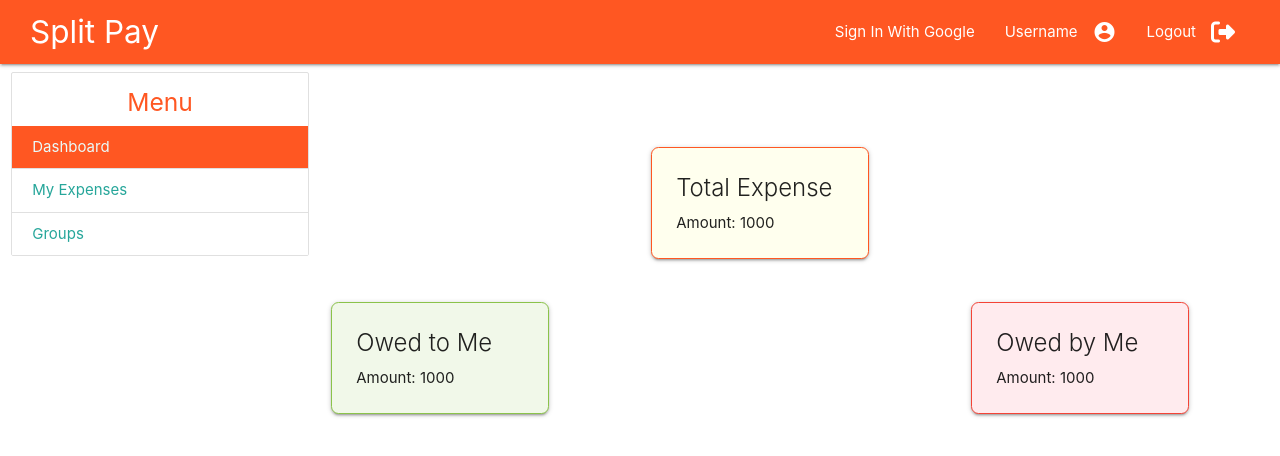
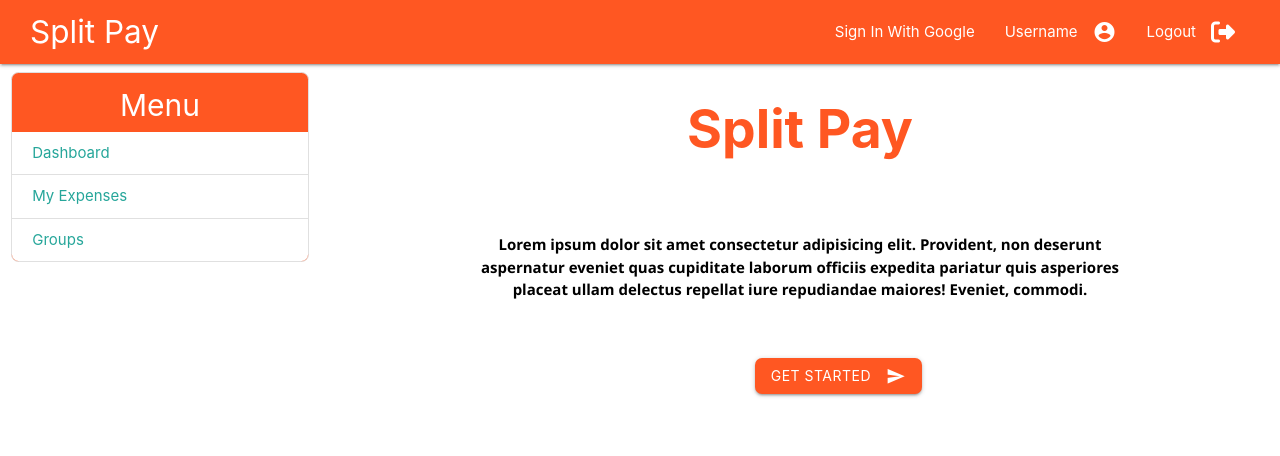
Before and after one commit to Akkiro45/split-pay, an Angular app: page / in a window 1280 px wide. Shown: the top 456 px of the page. Built offline with nearby package versions, Linux system fonts and the light colour scheme.

Commit message:
basic routes defined

```diff
--- a/package.json
+++ b/package.json
@@ -19,6 +19,7 @@
     "@angular/platform-browser": "~10.0.4",
     "@angular/platform-browser-dynamic": "~10.0.4",
     "@angular/router": "~10.0.4",
+    "jquery": "^3.5.1",
     "rxjs": "~6.5.5",
     "tslib": "^2.0.0",
     "zone.js": "~0.10.3"
@@ -27,9 +28,10 @@
     "@angular-devkit/build-angular": "~0.1000.3",
     "@angular/cli": "~10.0.3",
     "@angular/compiler-cli": "~10.0.4",
-    "@types/node": "^12.11.1",
     "@types/jasmine": "~3.5.0",
     "@types/jasminewd2": "~2.0.3",
+    "@types/jquery": "^3.5.1",
+    "@types/node": "^12.11.1",
     "codelyzer": "^6.0.0",
     "jasmine-core": "~3.5.0",
     "jasmine-spec-reporter": "~5.0.0",
--- a/src/app/app-routing.module.ts
+++ b/src/app/app-routing.module.ts
@@ -1,7 +1,28 @@
 import { NgModule } from '@angular/core';
 import { Routes, RouterModule } from '@angular/router';
+import { DashboardComponent } from './dashboard/dashboard.component';
+import { LandingComponent } from './landing/landing.component';
+import { PersonalComponent } from './personal/personal.component';
+import { GroupsComponent } from './groups/groups.component';
 
-const routes: Routes = [];
+const routes: Routes = [
+  {
+    path: '',
+    component: LandingComponent
+  },
+  {
+    path: 'dashboard',
+    component: DashboardComponent
+  },
+  {
+    path: 'personal',
+    component: PersonalComponent
+  },
+  {
+    path: 'groups',
+    component: GroupsComponent
+  },
+];
 
 @NgModule({
   imports: [RouterModule.forRoot(routes)],
--- a/src/app/app.component.html
+++ b/src/app/app.component.html
@@ -7,8 +7,10 @@
     </div>
 
     <div class="col s12 m8 l9">
+        <router-outlet></router-outlet>
         <!-- <app-landing></app-landing> -->
-        <app-dashboard></app-dashboard>
+        <!-- <app-dashboard></app-dashboard>
+        <app-personal></app-personal> -->
     </div>
 
 </div>
--- /dev/null
+++ b/src/app/groups/groups.component.html
@@ -0,0 +1 @@
+<p>groups works!</p>
--- /dev/null
+++ b/src/app/groups/groups.component.ts
@@ -0,0 +1,15 @@
+import { Component, OnInit } from '@angular/core';
+
+@Component({
+  selector: 'app-groups',
+  templateUrl: './groups.component.html',
+  styleUrls: ['./groups.component.css']
+})
+export class GroupsComponent implements OnInit {
+
+  constructor() { }
+
+  ngOnInit(): void {
+  }
+
+}
--- a/src/app/header/header.component.ts
+++ b/src/app/header/header.component.ts
@@ -14,5 +14,5 @@ export class HeaderComponent implements OnInit {
 }
 
 $(document).ready(function () {
-  $('.sidenav').sidenav();
+  (<any>$('.sidenav')).sidenav();
 });
--- a/src/app/side-nav/side-nav.component.css
+++ b/src/app/side-nav/side-nav.component.css
@@ -1,12 +1,15 @@
+.collection{
+    border-radius: 0.5em;
+    background-color: #ff5722;
+}
+
 h5{
     text-align: center;
-    color: #ff5722;
+    color: #ffffff;
+    font-size: 2em;
 }
 
 .collection-item.active{
-    background-color: #ff5722;
-}
-
-a{
+    background-color: #ffebee;
     color: black;
 }
--- a/src/app/side-nav/side-nav.component.html
+++ b/src/app/side-nav/side-nav.component.html
@@ -1,6 +1,6 @@
 <div class="collection">
     <h5>Menu</h5>
-    <a href="#!" class="collection-item active">Dashboard</a>
-    <a href="#!" class="collection-item">My Expenses</a>
-    <a href="#!" class="collection-item">Groups</a>
+    <a routerLink="/dashboard" routerLinkActive="active current" class="collection-item">Dashboard</a>
+    <a routerLink="/personal" routerLinkActive="active current" class="collection-item">My Expenses</a>
+    <a routerLink="/groups" routerLinkActive="active current" class="collection-item">Groups</a>
 </div>
--- a/src/app/side-nav/side-nav.component.ts
+++ b/src/app/side-nav/side-nav.component.ts
@@ -13,7 +13,3 @@ export class SideNavComponent implements OnInit {
   }
 
 }
-
-$(document).ready(function () {
-  $('.sidenav').sidenav();
-});
```
Also changed, not shown: src/app/app.module.ts (+5 -2 lines), src/app/groups/groups.component.css (added), src/app/personal/personal.component.html (line endings or trailing spaces), 2 other files (tests, documents, lock files or other folders).
